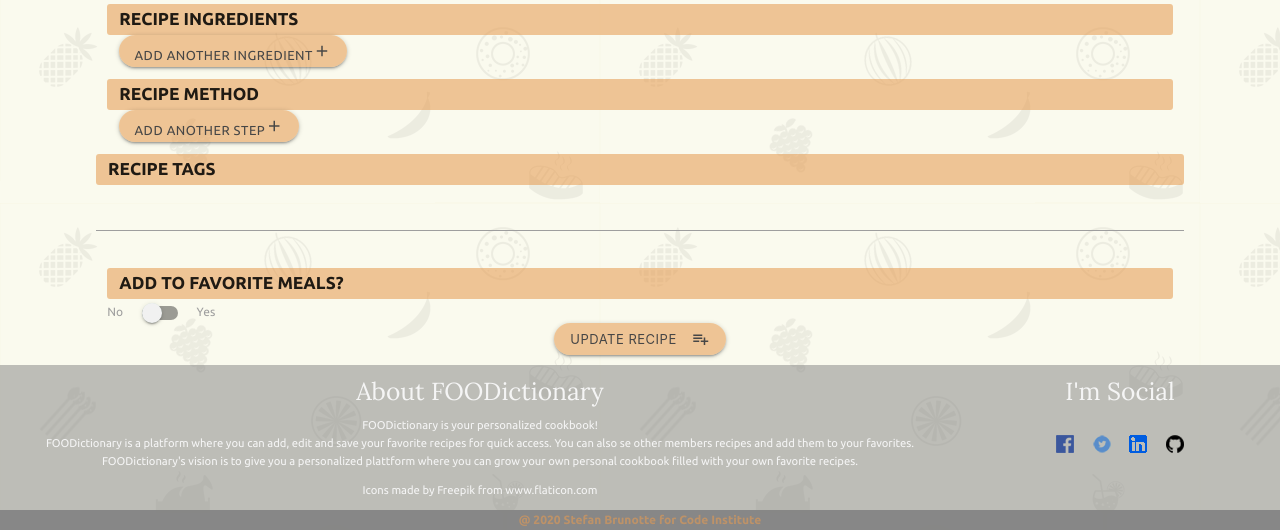
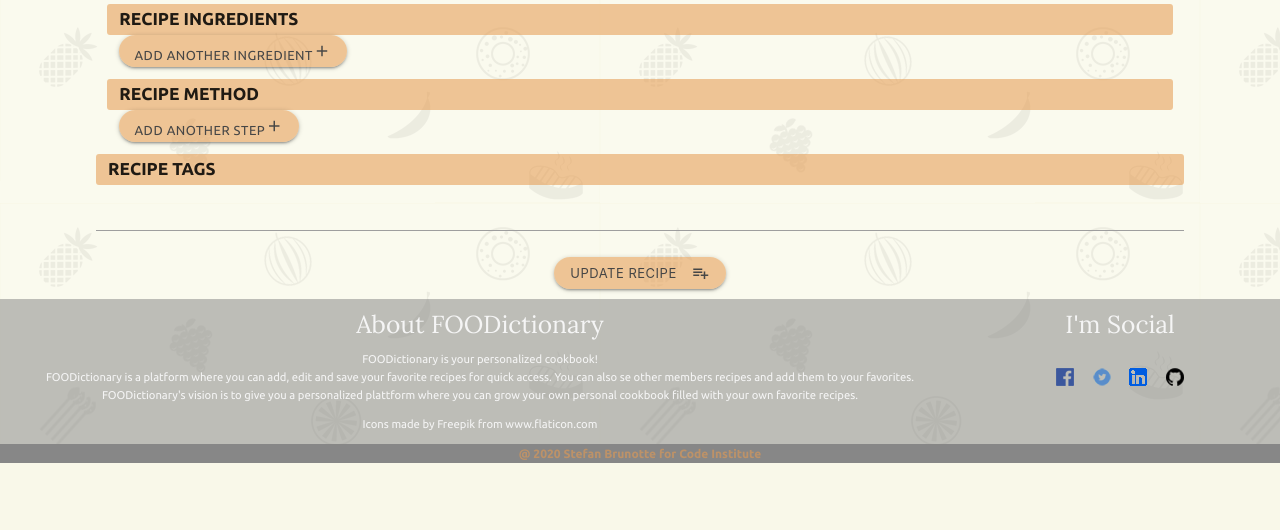
Before and after one commit to MrBrunotte/foodictionary, a Flask app: template templates/edit_recipe.html in a window 1280 px wide. Shown: the part 1197-1727 px from the top of the page. After the commit the page ends 1660 px from the top, so only its background shows below. Run offline with Flask 2, Linux system fonts and the light colour scheme; the template is opened without the code that fills it, so the values that code supplies are empty; the visitor is signed in with stand-in values (Sample User, id 1); some libraries are stand-ins or nearby versions.

Commit message:
Removed add to favorites

```diff
--- a/templates/edit_recipe.html
+++ b/templates/edit_recipe.html
@@ -182,17 +182,6 @@
                 <div class="chips"></div>
             </div>
 
-            <!-- Add to favourites -->
-            <div class="switch">
-                <h6 class="edit-recipe-headers" for="my_favorite_recipes">Add to favorite meals?</h6>
-                <label>
-                    No
-                    <input type="checkbox" id="my_favorite_recipes" name="favorite">
-                    <span class="lever"></span>
-                    Yes
-                </label>
-            </div>
-
             <!-- Update button -->
             <div class="row center col s12">
                 <button class="btn-small btn waves-effect waves-light" type="submit" name="action">Update
```
